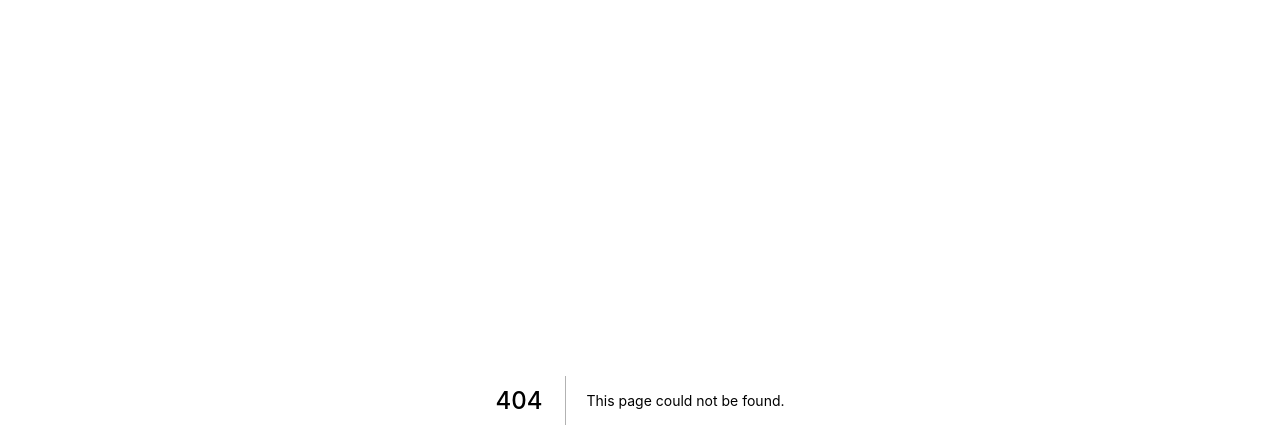
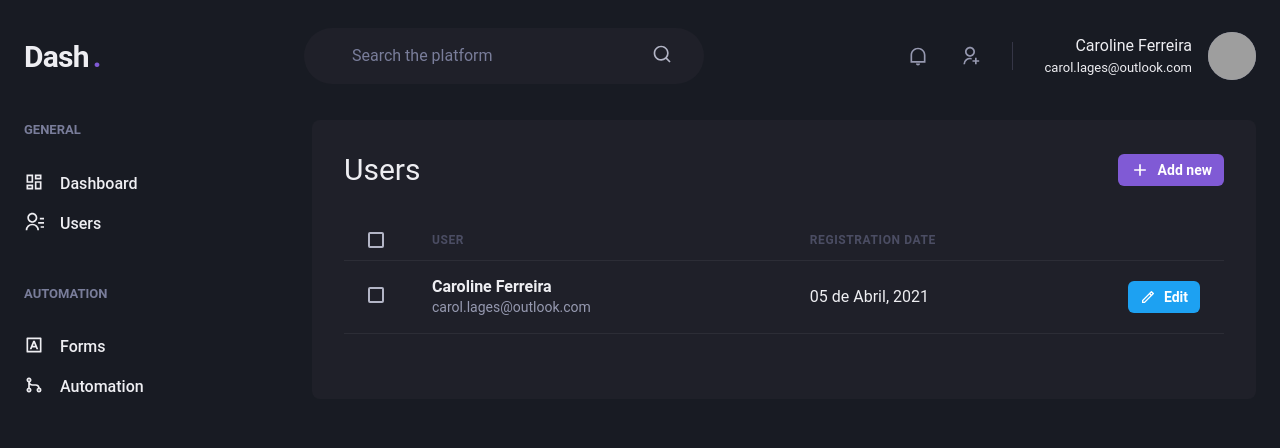
Before and after one commit to crlne/dash, a Next.js app: page /users in a window 1280 px wide. Before the commit this address had no page. Shown: the top 448 px of the page. Built offline with nearby package versions, Linux system fonts and the light colour scheme; grey boxes are pictures that could not be loaded.

Commit message:
sidebar component, dashboard, users page

```diff
--- a/package.json
+++ b/package.json
@@ -12,9 +12,11 @@
     "@chakra-ui/react": "^1.4.2",
     "@emotion/react": "^11.1.5",
     "@emotion/styled": "^11.1.5",
+    "apexcharts": "^3.26.0",
     "framer-motion": "^4.1.2",
     "next": "10.1.3",
     "react": "17.0.2",
+    "react-apexcharts": "^1.3.7",
     "react-dom": "17.0.2",
     "react-icons": "^4.2.0"
   },
--- a/src/components/Header.tsx
+++ b/src/components/Header.tsx
@@ -6,7 +6,7 @@
         <Flex as="header" w="100%" maxWidth={1480} h="20" mx="auto" mt="4" px="6" align="center">
             <Text fontSize="3xl" fontWeight="bold" letterSpacing="tight" w="64">
                 Dash
-                <Text as="span" ml="1" color="purple.900">.</Text>
+                <Text as="span" ml="1" color="purple.500">.</Text>
             </Text>
 
             <Flex as="label" flex="1" py="4" px="8" ml="6" maxWidth={400} alignSelf="center"
--- /dev/null
+++ b/src/components/Sidebar.tsx
@@ -0,0 +1,39 @@
+import { Box, Icon, Link, Stack, Text } from "@chakra-ui/react";
+import React from "react";
+import { RiContactsLine, RiDashboardLine, RiGitMergeLine, RiInputMethodLine } from 'react-icons/ri'
+
+export function Sidebar() {
+    return (
+        <Box as="aside" w="64" mr="8">
+            <Stack spacing="12" align="flex-start">
+                <Box>
+                    <Text fontWeight="bold" color="gray.400" fontSize="small">GENERAL</Text>
+                    <Stack spacing="4" mt="8" align="stretch">
+                        <Link display="flex" align="center">
+                            <Icon as={RiDashboardLine} fontSize="20" />
+                            <Text ml="4" fontWeight="medium">Dashboard</Text>
+                        </Link>
+                        <Link display="flex" align="center">
+                            <Icon as={RiContactsLine} fontSize="20" />
+                            <Text ml="4" fontWeight="medium">Users</Text>
+                        </Link>
+                    </Stack>
+                </Box>
+
+                <Box>
+                    <Text fontWeight="bold" color="gray.400" fontSize="small">AUTOMATION</Text>
+                    <Stack spacing="4" mt="8" align="stretch">
+                        <Link display="flex" align="center">
+                            <Icon as={RiInputMethodLine} fontSize="20" />
+                            <Text ml="4" fontWeight="medium">Forms</Text>
+                        </Link>
+                        <Link display="flex" align="center">
+                            <Icon as={RiGitMergeLine} fontSize="20" />
+                            <Text ml="4" fontWeight="medium">Automation</Text>
+                        </Link>
+                    </Stack>
+                </Box>
+            </Stack>
+        </Box>
+    );
+}
--- /dev/null
+++ b/src/pages/users/index.tsx
@@ -0,0 +1,64 @@
+import { Box, Flex, Heading, Button, Icon, Table, Thead, Tr, Checkbox, Th, Tbody, Td, Text } from "@chakra-ui/react";
+import { RiAddLine, RiPencilLine } from "react-icons/ri";
+import { Header } from "../../components/Header";
+import { Sidebar } from "../../components/Sidebar";
+
+export default function UserList() {
+    return (
+        <Box>
+            <Header />
+
+            <Flex w="100%" my="6" maxWidth={1480} mx="auto" px="6">
+                <Sidebar />
+
+                <Box flex="1" borderRadius={8} bg="gray.800" p="8">
+                    <Flex mb="8" justify="space-between" align="center">
+                        <Heading size="lg" fontWeight="normal">Users</Heading>
+
+                        <Button as="a" size="sm" fontSize="sm" colorScheme="purple"
+                        leftIcon={<Icon as={RiAddLine} fontSize="20" />}
+                        >
+                         Add new
+                        </Button>
+
+                    </Flex>
+
+                 <Table colorScheme="whiteAlpha">
+                     <Thead>
+                         <Tr>
+                             <Th px="6" color="gray.300" width="8">
+                                <Checkbox colorScheme="purple" />
+                             </Th>
+                             <Th>User</Th>
+                             <Th>Registration date</Th>
+                             <Td width="8"></Td>
+                         </Tr>
+                     </Thead>
+                     <Tbody>
+                         <Tr>
+                             <Td px="6">
+                                 <Checkbox colorScheme="purple" />
+                             </Td>
+                             <Td>
+                                 <Box>
+                                     <Text fontWeight="bold">Caroline Ferreira</Text>
+                                     <Text fontSize="sm" color="gray.300">carol.lages@outlook.com</Text>
+                                 </Box>
+                             </Td>
+                             <Td>05 de Abril, 2021</Td>
+                             <Td>
+                             <Button as="a" size="sm" fontSize="sm" colorScheme="twitter"
+                                leftIcon={<Icon as={RiPencilLine} fontSize="16" />}
+                                >
+                                Edit
+                                </Button>
+
+                             </Td>
+                         </Tr>
+                     </Tbody>
+                 </Table>
+                </Box>
+            </Flex>
+        </Box>
+    );
+}
```
Also changed, not shown: src/pages/dashboard.tsx (added, +84 -0 lines), src/pages/dashbord.tsx (deleted, +0 -7 lines), 1 other file (tests, documents, lock files or other folders).
